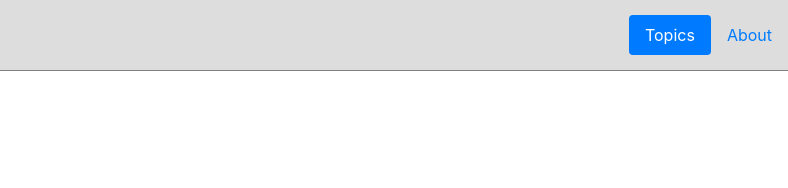
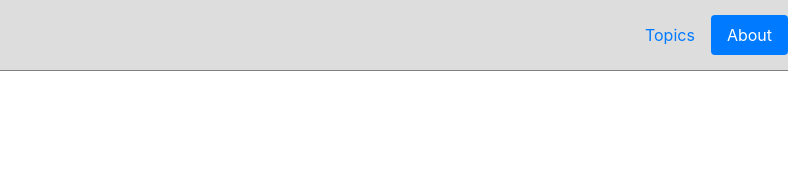
Before and after one commit to joffman/askme, a plain HTML site: page public/index.html in a window 1280 px wide. Both pictures are taken after a click on the link "About". Shown: the full height of the page, 492-1280 px from the left. Drawn offline with nearby package versions, Linux system fonts and the light colour scheme; no server answers.

Commit message:
Update "active" class of navigation items

```diff
--- a/public/app/components/app.js
+++ b/public/app/components/app.js
@@ -21,3 +21,18 @@ askMeApp.config(function($routeProvider) {
 		redirectTo: "/topics"
 	});
 });
+
+askMeApp.controller("headerNavCtrl", function($scope) {
+
+	$scope.onNavItemClick = function($event) {
+		var elem = angular.element($event.target);
+
+		// Unselect all navigation-items.
+		var ul = elem.parents("ul");
+		ul.find("li > a").removeClass("active");
+
+		// Select the clicked item.
+		elem.addClass("active");
+	};
+
+});
--- a/public/app/components/header/header.html
+++ b/public/app/components/header/header.html
@@ -1,11 +1,11 @@
 <img src="app/images/logo.jpeg" />
-<nav>
+<nav ng-controller="headerNavCtrl">
 	<ul class="nav nav-pills">
 		<li class="nav-item">
-			<a class="nav-link active" href="#!/topics">Topics</a>
+			<a class="nav-link" href="#!/topics" ng-click="onNavItemClick($event)">Topics</a>
 		</li>
 		<li class="nav-item">
-			<a class="nav-link" href="#!/about">About</a>
+			<a class="nav-link" href="#!/about" ng-click="onNavItemClick($event)">About</a>
 		</li>
 	</ul>
 </nav>
```
